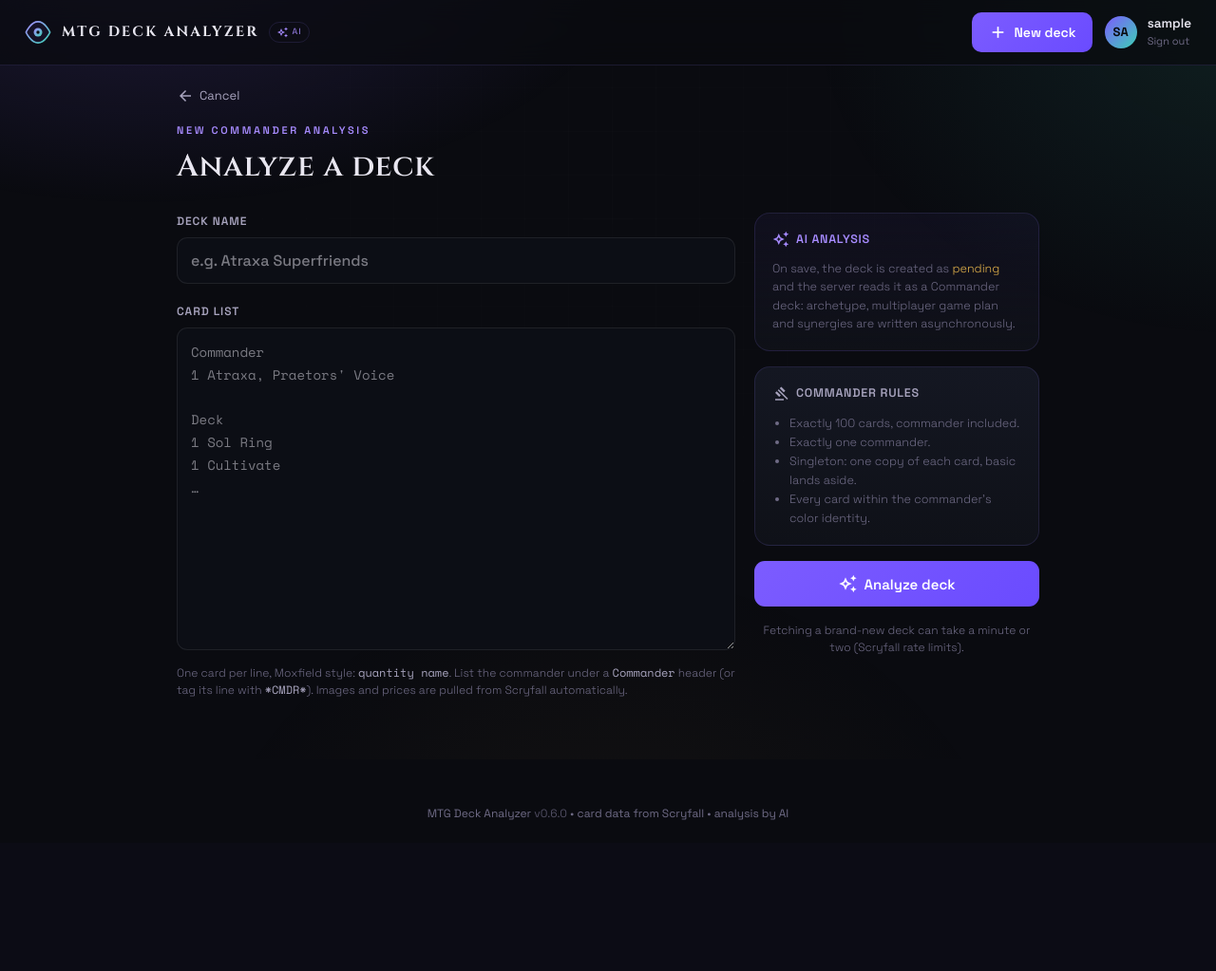
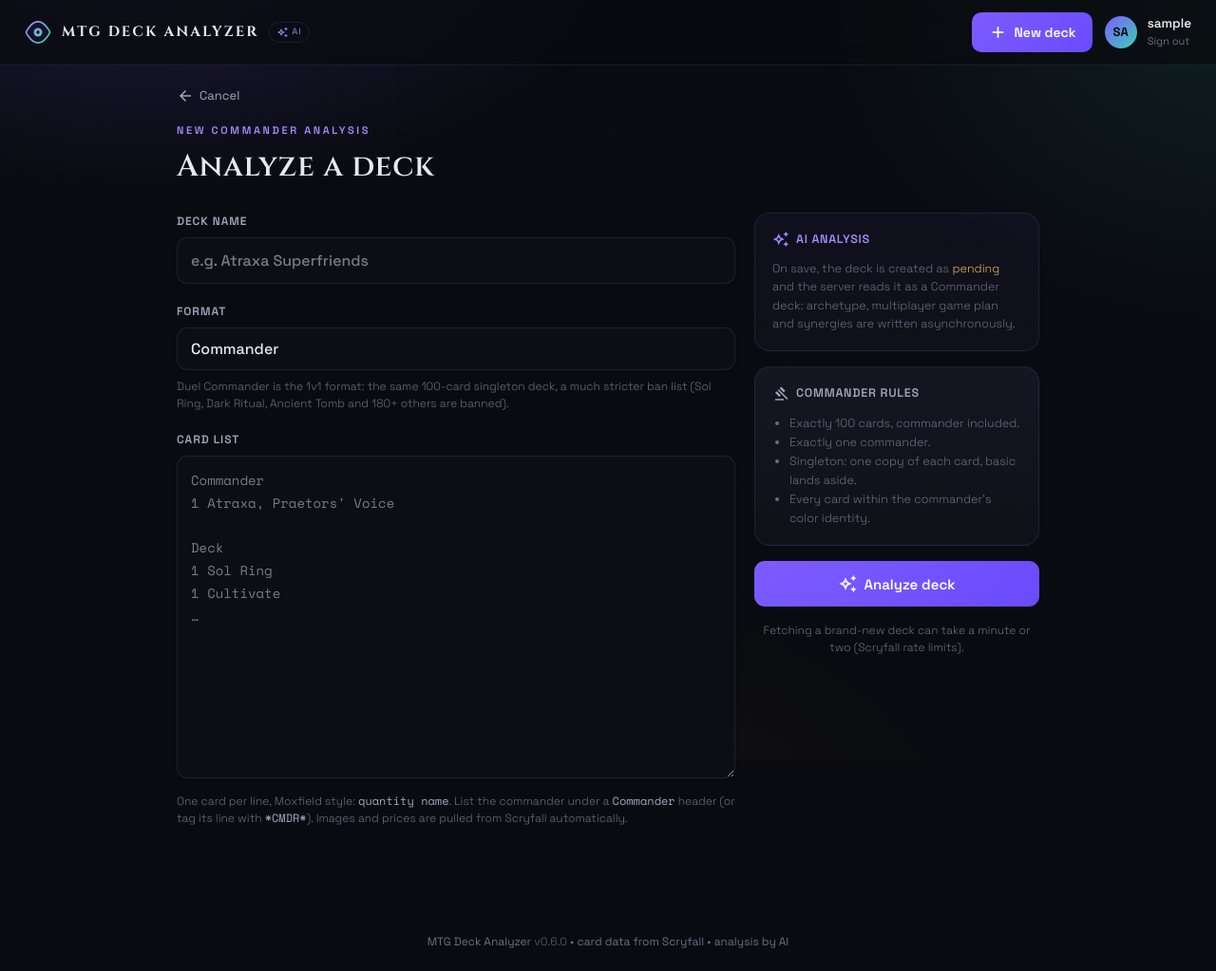
Before and after one commit to gab-25/mtg_deck_analyzer, a Django app: page /decks/new in a window 1280 px wide. Shown: the whole page at 95% size. Before the commit the page ends 864 px from the top, so only its background shows below. Run offline with Django 5.2, Linux system fonts and the light colour scheme; the visitor is signed in with stand-in values (Sample User, id 1); some libraries are stand-ins or nearby versions.

Commit message:
Let the format be chosen in the form and show it on the deck
Co-Authored-By: Claude Opus 5 (1M context) <noreply@anthropic.com>

```diff
--- a/mtg_deck_analyzer/templates/create.html
+++ b/mtg_deck_analyzer/templates/create.html
@@ -20,6 +20,19 @@
                     {# font-size/weight override .field's own font (unlayered), so they stay inline. #}
                     <input type="text" name="name" value="{{ form_name }}" placeholder="e.g. Atraxa Superfriends"
                         class="field" style="font-size:16px;font-weight:500" required />
+                </div>
+                <div>
+                    <label class="field-label mb-2">Format</label>
+                    <select name="format" class="field" style="font-size:16px;font-weight:500">
+                        {% for value, label in format_choices %}
+                        <option value="{{ value }}" {% if value == form_format|default:default_format %}selected{% endif %}>{{ label }}</option>
+                        {% endfor %}
+                    </select>
+                    <div class="text-[12px] text-txt3 mt-2 font-light">
+                        Duel Commander is the 1v1 format: the same 100-card singleton
+                        deck, a much stricter ban list (Sol Ring, Dark Ritual,
+                        Ancient Tomb and 180+ others are banned).
+                    </div>
                 </div>
                 <div>
                     <div class="flex items-center justify-between mb-2">
--- a/mtg_deck_analyzer/templates/deck.html
+++ b/mtg_deck_analyzer/templates/deck.html
@@ -19,7 +19,7 @@ max-width stays inline — a utility would lose to the unlayered component rule.
             </div>
             <h1 class="font-cinzel m-0 mb-[11px] font-semibold text-[32px] tracking-[.02em]">{{ deck.name }}</h1>
             <div class="flex items-center gap-2 flex-wrap">
-                <span class="chip">Commander</span>
+                <span class="chip">{{ deck.get_format_display }}</span>
                 {% for commander in deck.commanders %}<span class="chip">{{ commander }}</span>{% endfor %}
             </div>
         </div>
```
Also changed, not shown: mtg_deck_analyzer/templates/edit.html (+13 -0 lines), tests/test_web.py (+35 -0 lines).
